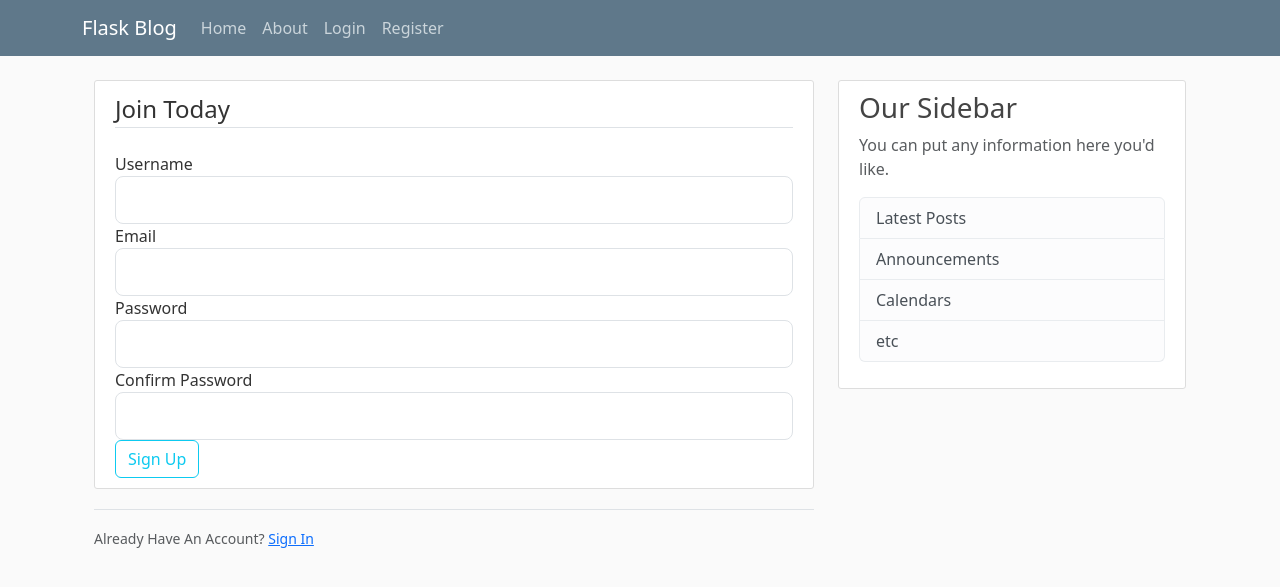
After one commit to njNagaraj/Flask-blog-application, a Flask app: page /register in a window 1280 px wide. The commit adds this page. Shown: the top 587 px of the page. Run offline with Flask 3, Linux system fonts and the light colour scheme.

Commit message:
added forms.py for simple registration anf login form using flask_wtf with regiter.html and login.html files

```diff
--- a/app.py
+++ b/app.py
@@ -1,5 +1,9 @@
-from flask import Flask, render_template, url_for
+#importing req class from flask
+from flask import Flask, render_template, url_for, flash, redirect
+from forms import RegistrationForm, LoginForm
 app = Flask(__name__)
+
+app.config['SECRET_KEY'] = '34ixntdgxafiuh45fri7' #for security attacks
 
 posts = [
     {
@@ -25,5 +29,21 @@
 def about_page():
   return render_template('about.html', title = 'About')
 
+@app.route('/register', methods = ['GET', 'POST'])
+def register_page():
+  form = RegistrationForm()
+  if form.validate_on_submit():
+    flash(f'Account created for {form.user_name.data}!', 'success')
+    return redirect(url_for('home_page'))
+  return render_template('register.html', title = 'Register', form = form)
+
+@app.route('/login', methods = ['GET', 'POST'])
+def login_page():
+  form = LoginForm()
+  if form.validate_on_submit():
+    flash(f'Welcom {form.user_name.data}!', 'success')
+    return redirect(url_for('home_page'))
+  render_template('login.html', title = 'Login', form = form)
+
 if __name__ == '__main__':
   app.run(host = '0.0.0.0', debug = True)
--- /dev/null
+++ b/forms.py
@@ -0,0 +1,16 @@
+from flask_wtf import FlaskForm
+from wtforms import StringField, SubmitField, PasswordField, BooleanField
+from wtforms.validators import DataRequired, Length, Email, EqualTo
+
+class RegistrationForm(FlaskForm):
+  user_name = StringField('Username', validators = [DataRequired(), Length(min = 2, max = 20)])
+  email = StringField('Email', validators = [DataRequired(), Email()])
+  password = PasswordField('Password', validators = [DataRequired()])
+  confirm_password = PasswordField('Confirm Password', validators =  [DataRequired(), EqualTo('password')])
+  submit = SubmitField('Sign Up')
+
+class LoginForm(FlaskForm):
+  email = StringField('Email', validators = [DataRequired(), Email()])
+  password = PasswordField('Password', validators = [DataRequired()])
+  remember_me = BooleanField('Remember Me')
+  submit = SubmitField('Login')
--- a/pyproject.toml
+++ b/pyproject.toml
@@ -7,6 +7,11 @@
 [tool.poetry.dependencies]
 python = ">=3.10.0,<3.11"
 flask = "^3.0.0"
+redberry = "^0.0.7.15"
+libdw = "^4.3.0"
+flask-wtf = "^1.2.1"
+wtforms = "^3.1.2"
+email-validator = "^2.1.0.post1"
 
 [tool.pyright]
 # https://github.com/microsoft/pyright/blob/main/docs/configuration.md
--- a/templates/about.html
+++ b/templates/about.html
@@ -1,4 +1,4 @@
-{%extends 'layout_template.html' %}
-{% block content %}
-
+{%extends 'layout_template.html' %} <!--layout_inheritance-->
+{% block content %} <!--content_block-->
+  <h1>About Page</h1>
 {% endblock content %}
--- a/templates/home.html
+++ b/templates/home.html
@@ -1,6 +1,6 @@
-{%extends 'layout_template.html' %}
-{% block content %}
-  {% for post in posts %}
+{%extends 'layout_template.html' %} <!--layout_inheritance-->
+{% block content %} <!--content_block-->
+  {% for post in posts %} <!--iterate through posts-->
     <article class="media content-section">
       <div class="media-body">
         <div class="article-metadata">
--- a/templates/layout_template.html
+++ b/templates/layout_template.html
@@ -1,3 +1,4 @@
+<!--This template is the common template that is common for all of the oages in our web application-->
 <!DOCTYPE html>
 <html>
   <head>
@@ -6,15 +7,16 @@
     {% if title %}
     <title>{{ title }}</title>
     {% else %}
-    <title>About Page</title>
+    <title>Flask Blog</title>
     {% endif %}
     <link href="https://cdn.jsdelivr.net/npm/bootstrap@5.3.2/dist/css/bootstrap.min.css" rel="stylesheet" integrity="sha384-T3c6CoIi6uLrA9TneNEoa7RxnatzjcDSCmG1MXxSR1GAsXEV/Dwwykc2MPK8M2HN" crossorigin="anonymous">
 
+    <!--linking main.css file-->
     <link rel = 'stylesheet' type = 'text/css' href = '{{ url_for('static', filename = 'main.css') }}' >
 
   </head>
 
-<body>
+<body> <!--Nav Bar-->
   <header class="site-header">
     <nav class="navbar navbar-expand-md navbar-dark bg-steel fixed-top">
       <div class="container">
@@ -37,10 +39,20 @@
     </nav>
   </header>
 
+  <!--Blog Post Content-->
   <div class="container">
     <main role="main" class="container">
       <div class="row">
         <div class="col-md-8">
+          {% with messages = get_flashed_messages(with_categories = true) %} <!-- to catch the flash message from the app.py route function the 'true' represents the success attribute in the route function-->
+            {% if messages %} <!-- loop over the flashed messeges-->
+              {% for category, message in messages %} <!--for each category and message in the messages-->
+                <div class= "alert alert-{{ category }}">
+                  {{ message }}
+                </div>
+              {% endfor %}
+            {% endif %}
+          {% endwith %}
           {% block content %}{% endblock %}
         </div>
         <div class="col-md-4">
--- /dev/null
+++ b/templates/register.html
@@ -0,0 +1,35 @@
+{% extends 'layout_template.html' %} <!--layout_inheritance-->
+{% block content %} <!--content_block-->
+  <div class = "content-section">
+    <form method = "POST" action = "">
+      {{ form.hidden_tag() }} <!--for security attacks-->
+      <fieldset class = "form-group">
+        <legend class = "border-bottom mb-4">Join Today</legend>
+        <div class = "form-group">
+          {{ form.user_name.label(class = "form-control-label") }}
+          {{ form.user_name(class = "form-control form-control-lg") }}
+        </div>
+        <div class = "form-group">
+          {{ form.email.label(class = "form-control-label") }}
+          {{ form.email(class = "form-control form-control-lg") }}
+        </div>
+        <div class = "form-group">
+          {{ form.password.label(class = "form-control-label") }}
+          {{ form.password(class = "form-control form-control-lg") }}
+        </div>
+        <div class = "form-group">
+          {{ form.confirm_password.label(class = "form-control-label") }}
+          {{ form.confirm_password(class = "form-control form-control-lg") }}
+        </div>
+      </fieldset>
+      <div class = "form-group">
+        {{ form.submit(class = "btn btn-outline-info") }}
+      </div>
+    </form>
+  </div>
+  <div class = "border-top pt-3">
+    <small class = "text-muted">
+      Already Have An Account? <a class = "ml-2" href = "{{ url_for('login_page') }}">Sign In</a>
+    </small>
+  </div>
+{% endblock content %}
```
Also changed, not shown: templates/login.html (added), 1 other file.
